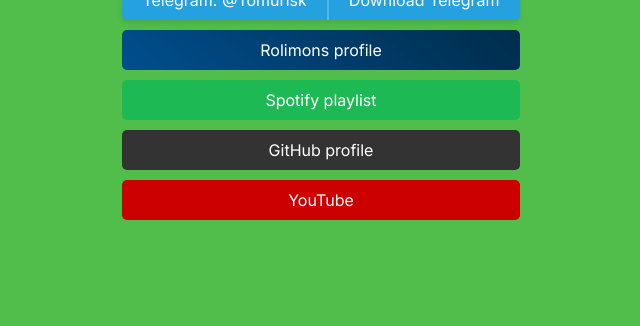
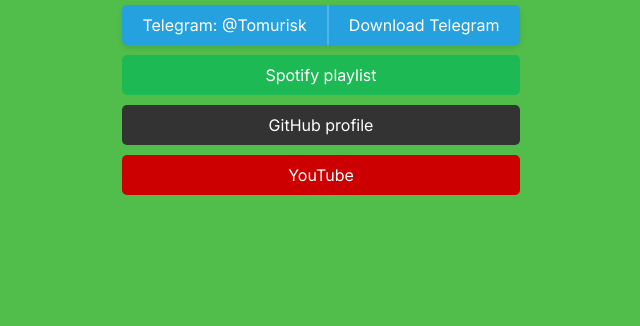
Before and after one commit to Tomurisk/tomurisk.github.io, a plain HTML site: page index.html in a window 1280 px wide. Shown: the part 474-800 px from the top of the page, without its empty margins (319-959 px from the left). Drawn offline with Linux system fonts and the light colour scheme.

Commit message:
Removed Rolimons button

```diff
--- a/index.html
+++ b/index.html
@@ -68,7 +68,6 @@
         }
 
         .custom-button,
-        .rolimons-button,
         .spotify-button,
         .github-button,
         .youtube-button {
@@ -90,14 +89,6 @@
 
         .custom-button:hover {
             background-color: #45a049;
-        }
-
-        .rolimons-button {
-            background: linear-gradient(45deg, #004E8E, #002D4C); /* Gradient background */
-        }
-
-        .rolimons-button:hover {
-            background: linear-gradient(45deg, #003B6F, #001F33); /* Corrected gradient background on hover */
         }
 
         .spotify-button {
@@ -133,7 +124,6 @@
             <a href="https://t.me/Tomurisk" target="_blank">Telegram: @Tomurisk</a>
             <a href="https://telegram.org/apps" target="_blank">Download Telegram</a>
         </div>
-        <a class="rolimons-button" href="https://www.rolimons.com/player/99167168" target="_blank">Rolimons profile</a>
         <a class="spotify-button" href="https://open.spotify.com/playlist/5O4rirmBFHKvGMFaBm5ncq" target="_blank">Spotify playlist</a>
         <a class="github-button" href="https://github.com/Tomurisk" target="_blank">GitHub profile</a>
         <a class="youtube-button" href="https://www.youtube.com/channel/UCfUgNUkptt9JeQzd2TEtfbg" target="_blank">YouTube</a>
```
